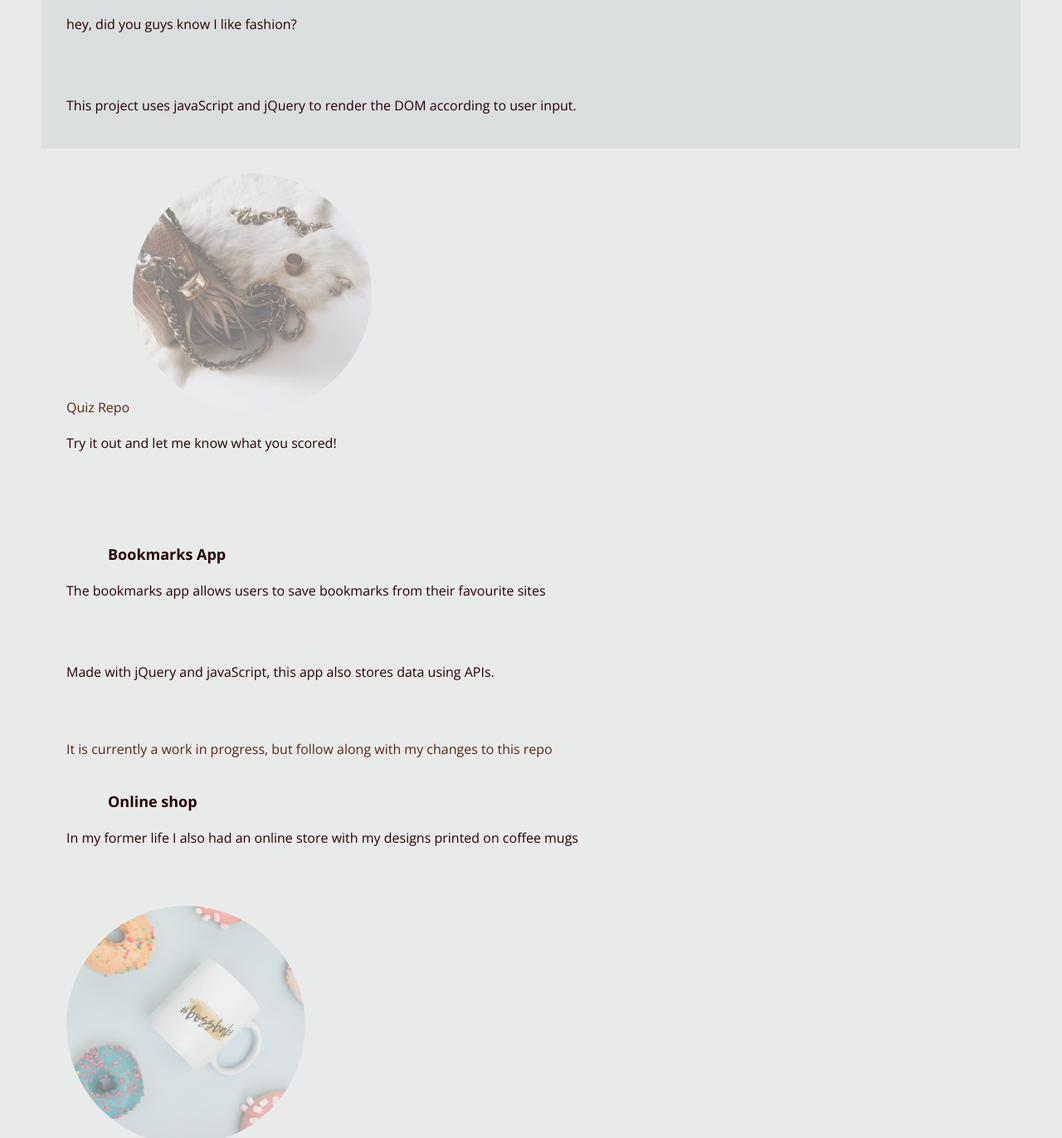
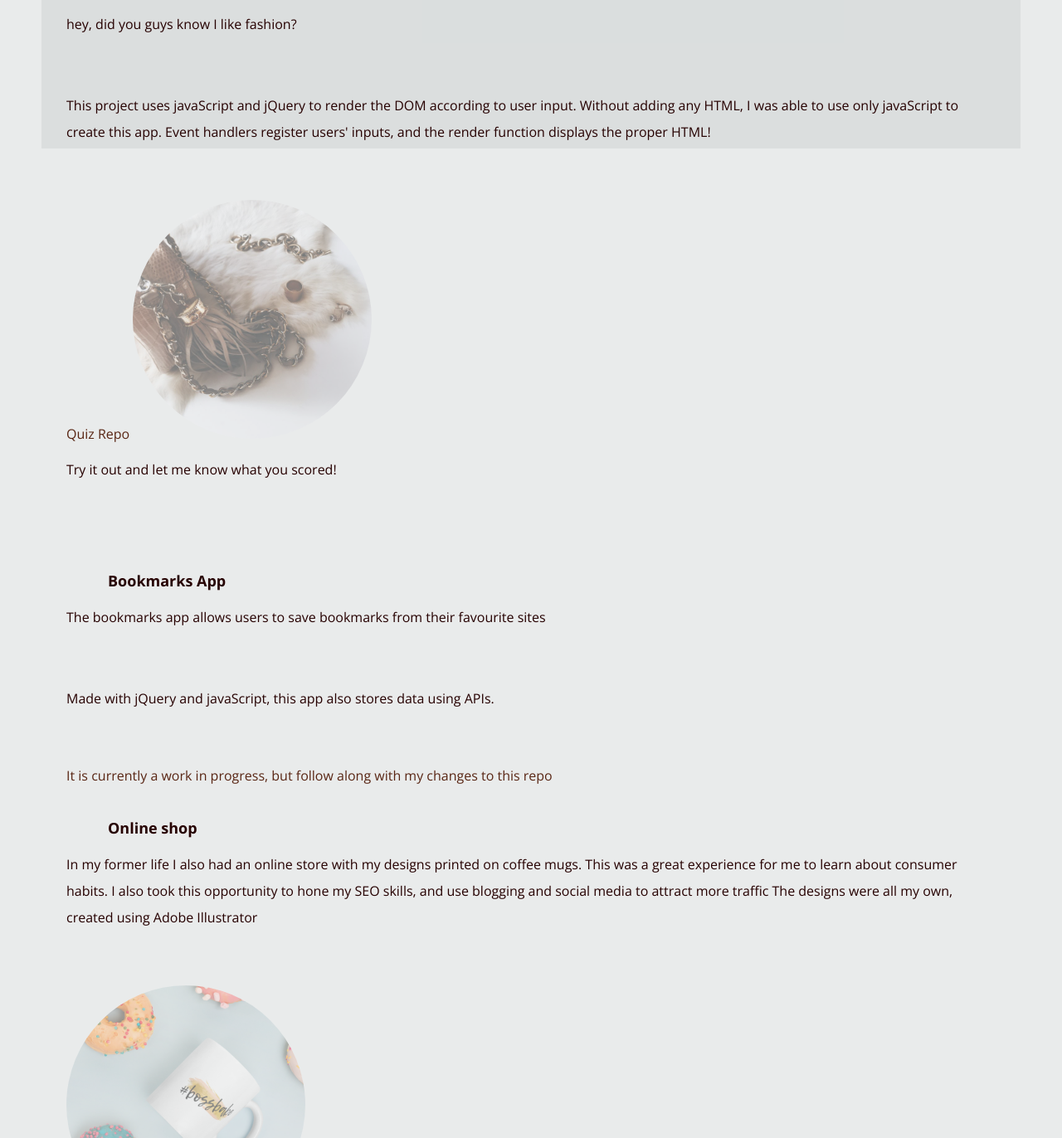
Before and after one commit to damnDasha/portfolio-Dasha, a plain HTML site: page index.html in a window 1280 px wide. Shown: the part 711-2083 px from the top of the page at 83% size. Drawn offline with nearby package versions, Linux system fonts and the light colour scheme.

Commit message:
projects added

```diff
--- a/index.html
+++ b/index.html
@@ -87,6 +87,7 @@
                     <p id="first-project">hey, did you guys know I like fashion?</p>
                     <p>
 This project uses javaScript and jQuery to render the DOM according to user input.
+Without adding any HTML, I was able to use only javaScript to create this app. Event handlers register users' inputs, and the render function displays the proper HTML!
                     </p>
                     <a href="https://github.com/thinkful-ei-macaw/quiz-app-Dasha-Trina">Quiz Repo</a>
                     <a href="https://thinkful-ei-macaw.github.io/quiz-app-Dasha-Trina/"><img src="images/IMG_0469-768x768.jpg" alt="shoes and handbags photo"></a>
@@ -106,7 +107,11 @@ This project uses javaScript and jQuery to render the DOM according to user inpu
 
                   <div>
                     <h5>Online shop</h5>
-                    <p id="third project">In my former life I also had an online store with my designs printed on coffee mugs</p>
+                    <p id="third project">In my former life I also had an online store with my designs printed on coffee mugs.
+                      This was a great experience for me to learn about consumer habits.
+I also took this opportunity to hone my SEO skills, and use blogging and social media to attract more traffic
+The designs were all my own, created using Adobe Illustrator
+                    </p>
                     <img src="images/mockup_Donuts_Environment_11oz.jpg" alt="coffee mug with bossbabe hashtag design, surrounded by donuts">
                   </div>
 
```
